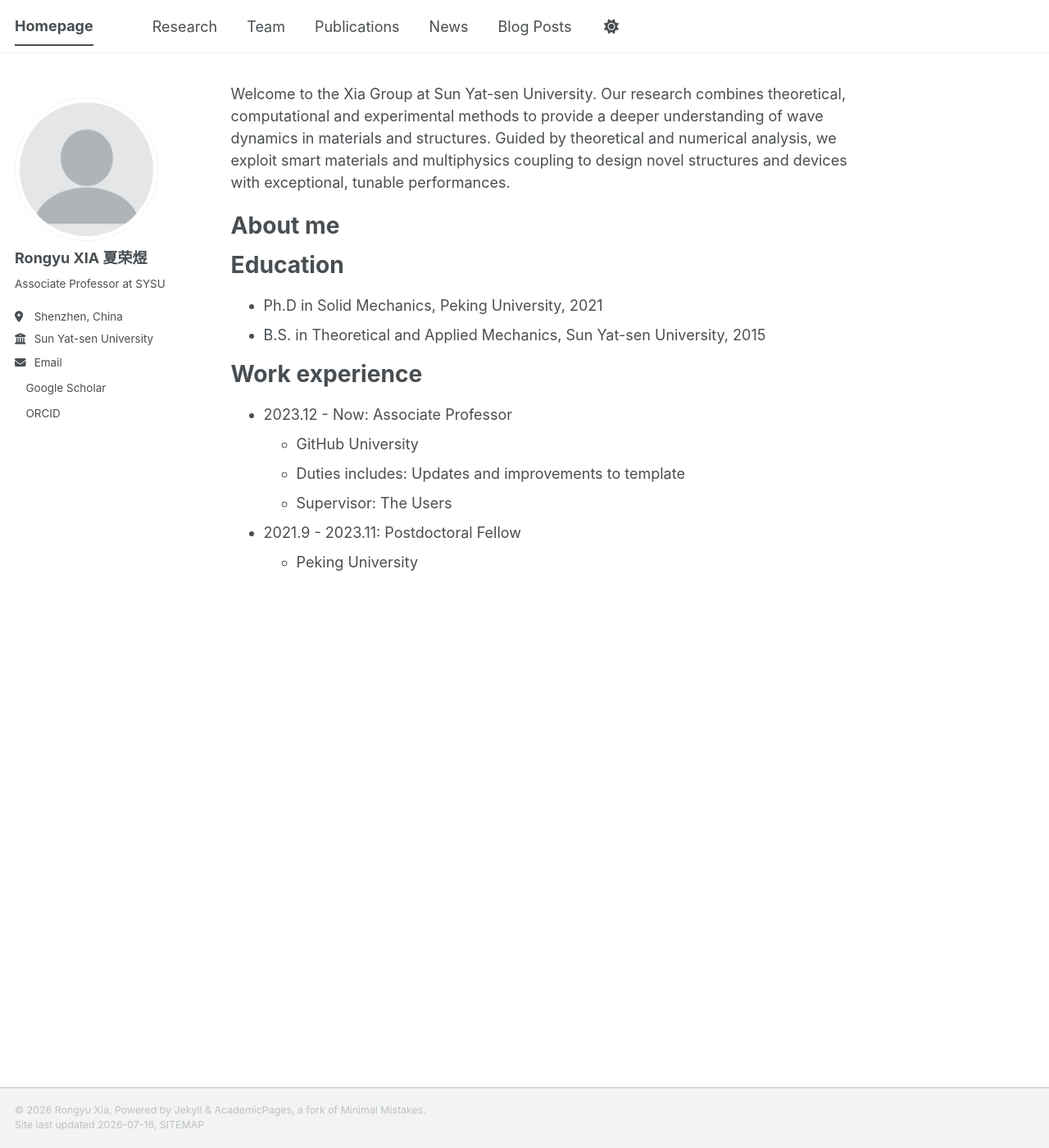
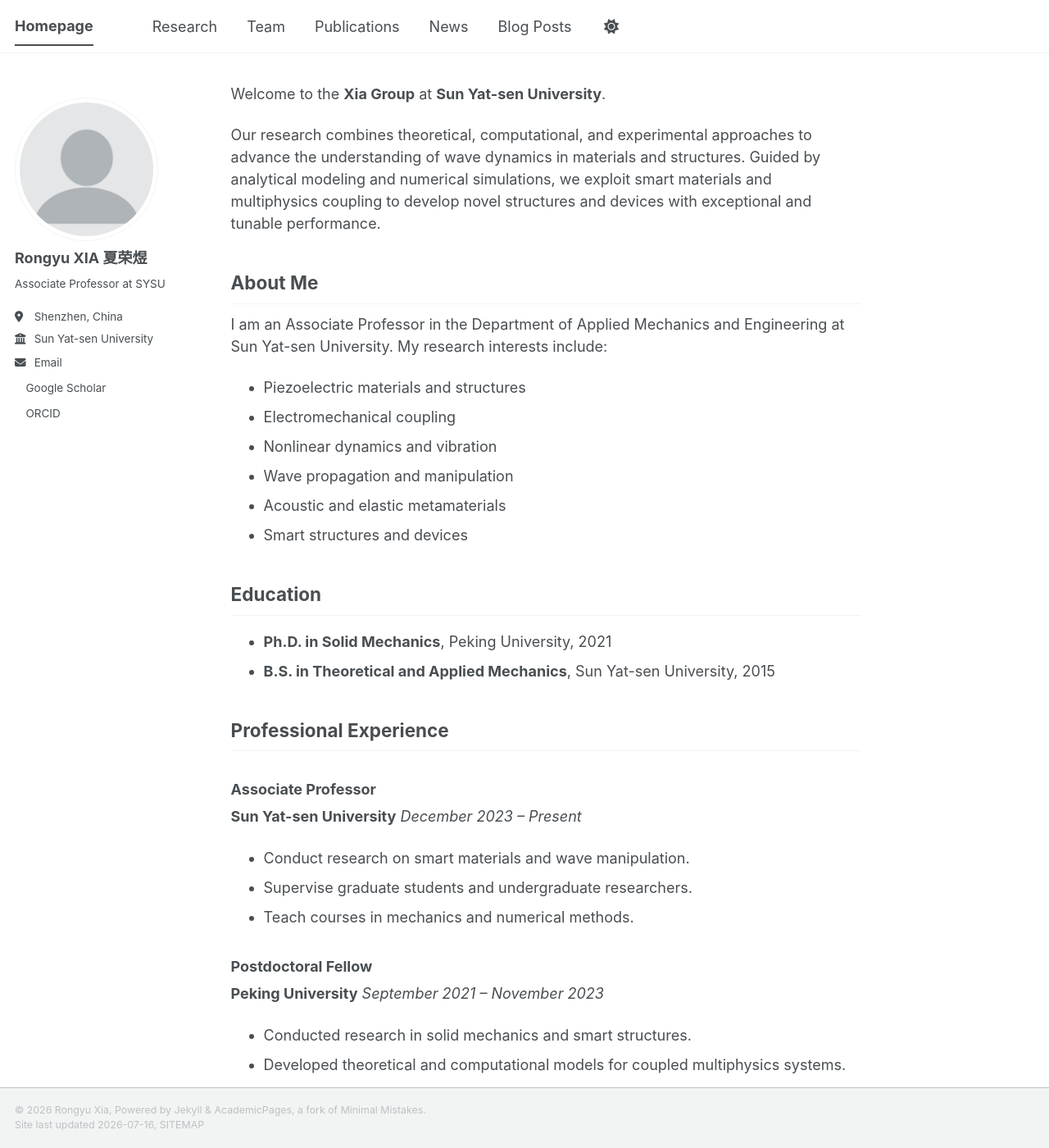
Before and after one commit to RongyuXia/rongyuxia.github.io, a Jekyll site: the page built from _pages/about.md, in a window 1280 px wide and 1400 px high. Shown: the whole window at 82% size. Built offline with Jekyll 4.4.1, drawn with Linux system fonts in a browser that asks for light colours; a style sheet for code colours, icons or effects is not loaded; some of the changed text lies outside the part shown.

Commit message:
Update about.md

```diff
--- a/_pages/about.md
+++ b/_pages/about.md
@@ -6,23 +6,59 @@ redirect_from:
   - /about/
   - /about.html
 ---
-Welcome to the Xia Group at Sun Yat-sen University. Our research combines theoretical, computational and experimental methods to provide a deeper understanding of wave dynamics in materials and structures. Guided by theoretical and numerical analysis, we exploit smart materials and multiphysics coupling to design novel structures and devices with exceptional, tunable performances.
 
+Welcome to the **Xia Group** at **Sun Yat-sen University**.
 
-{% include base_path %}
-# About me
+Our research combines theoretical, computational, and experimental approaches to advance the understanding of wave dynamics in materials and structures. Guided by analytical modeling and numerical simulations, we exploit smart materials and multiphysics coupling to develop novel structures and devices with exceptional and tunable performance.
 
-Education
-======
-* Ph.D in Solid Mechanics, Peking University, 2021
-* B.S. in Theoretical and Applied Mechanics, Sun Yat-sen University, 2015
+## About Me
 
-Work experience
-======
-* 2023.12 - Now: Associate Professor
-  * GitHub University
-  * Duties includes: Updates and improvements to template
-  * Supervisor: The Users
+I am an Associate Professor in the Department of Applied Mechanics and Engineering at Sun Yat-sen University. My research interests include:
 
-* 2021.9 - 2023.11: Postdoctoral Fellow
-  * Peking University
+* Piezoelectric materials and structures
+* Electromechanical coupling
+* Nonlinear dynamics and vibration
+* Wave propagation and manipulation
+* Acoustic and elastic metamaterials
+* Smart structures and devices
+
+## Education
+
+* **Ph.D. in Solid Mechanics**, Peking University, 2021
+* **B.S. in Theoretical and Applied Mechanics**, Sun Yat-sen University, 2015
+
+## Professional Experience
+
+### Associate Professor
+
+**Sun Yat-sen University**
+*December 2023 – Present*
+
+* Conduct research on smart materials and wave manipulation.
+* Supervise graduate students and undergraduate researchers.
+* Teach courses in mechanics and numerical methods.
+
+### Postdoctoral Fellow
+
+**Peking University**
+*September 2021 – November 2023*
+
+* Conducted research in solid mechanics and smart structures.
+* Developed theoretical and computational models for coupled multiphysics systems.
+
+## Research Interests
+
+* Wave dynamics in materials and structures
+* Piezoelectric resonators and shunt circuits
+* Nonlinear vibration and control
+* Multiphysics coupling
+* Acoustic and elastic metamaterials
+* Structural health monitoring
+
+## Contact
+
+Department of Mechanics
+School of Aeronautics and Astronautics
+Sun Yat-sen University
+
+Email: [your_email@sysu.edu.cn](mailto:your_email@sysu.edu.cn)
```
